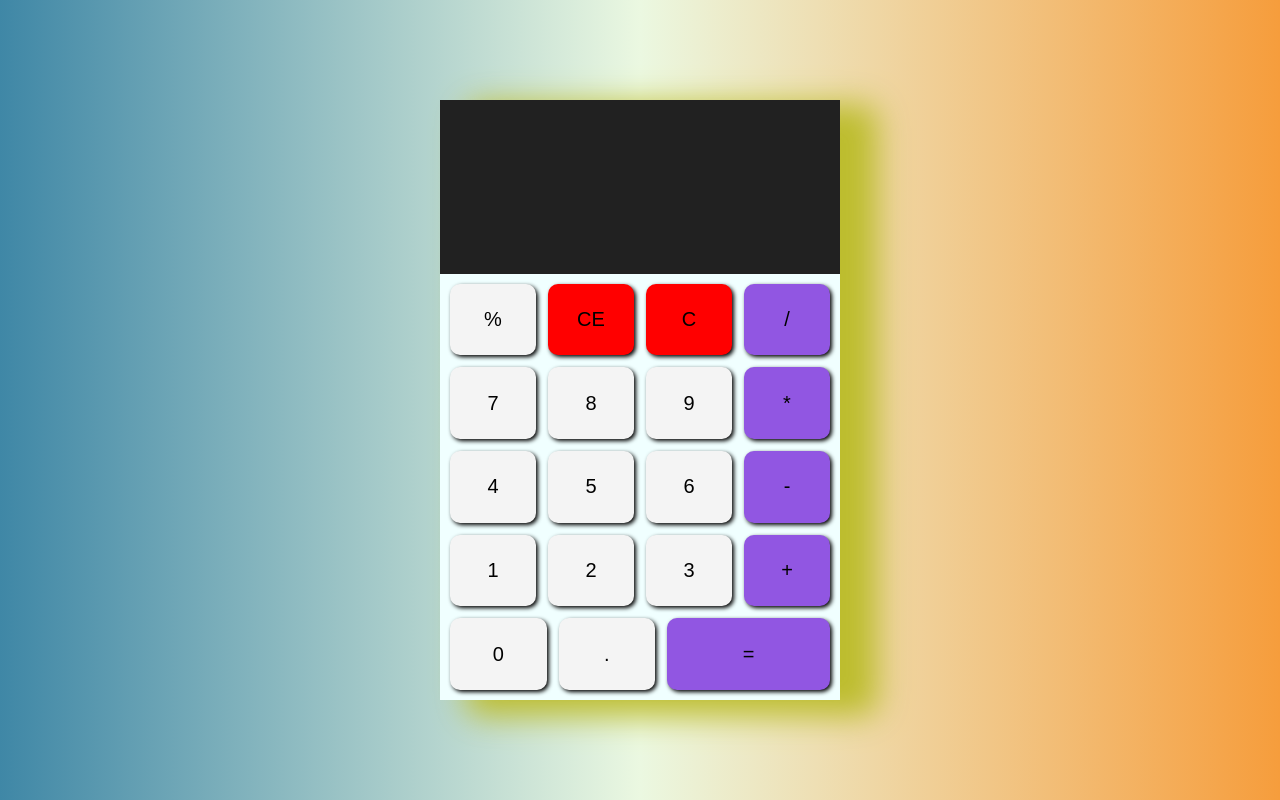
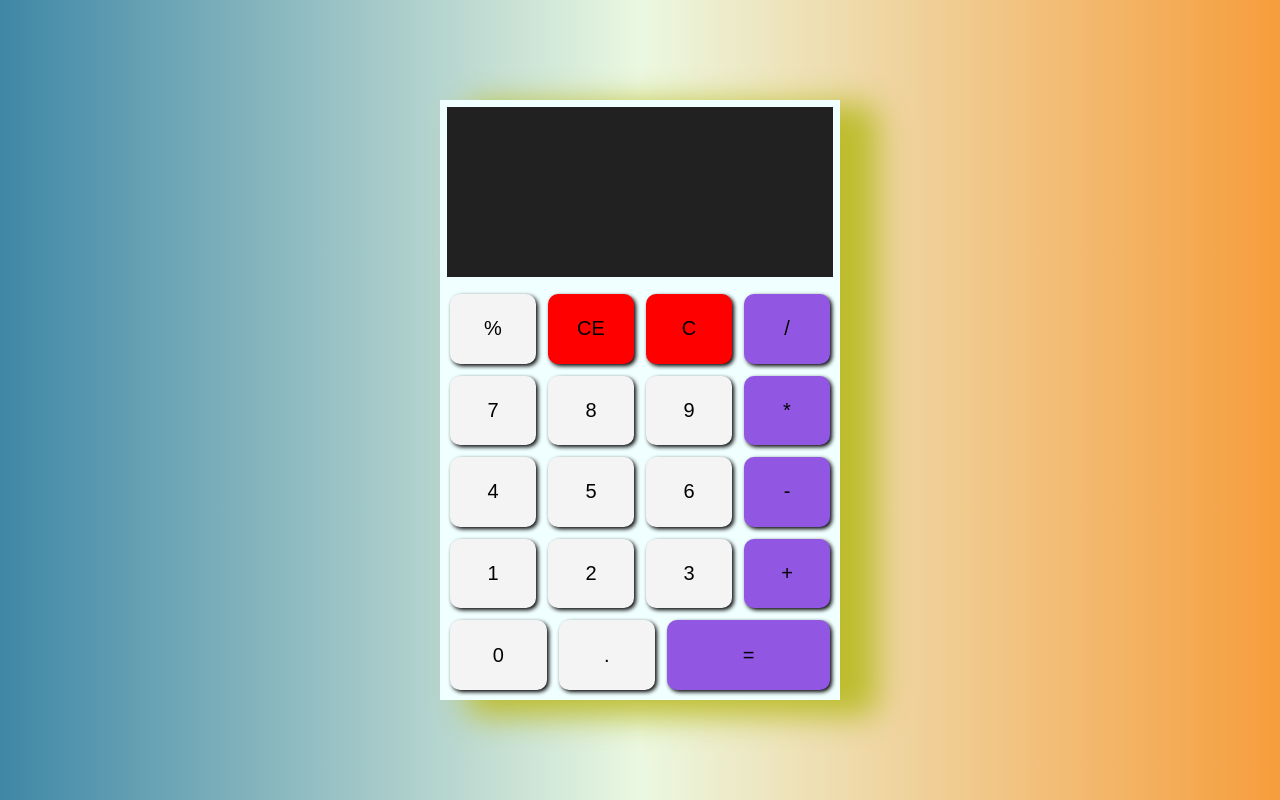
Before and after one commit to samirkhadka998/odin-calculator, a plain HTML site: page index.html in a window 1280 px wide. Drawn offline with Linux system fonts and the light colour scheme.

Commit message:
Screen border

```diff
--- a/css/style.css
+++ b/css/style.css
@@ -47,6 +47,7 @@
     color: #fff;
     padding: 17px;
     flex-direction: column;
+    border: 7px solid #f0ffff;
 }
 
 .subinputs {
```
